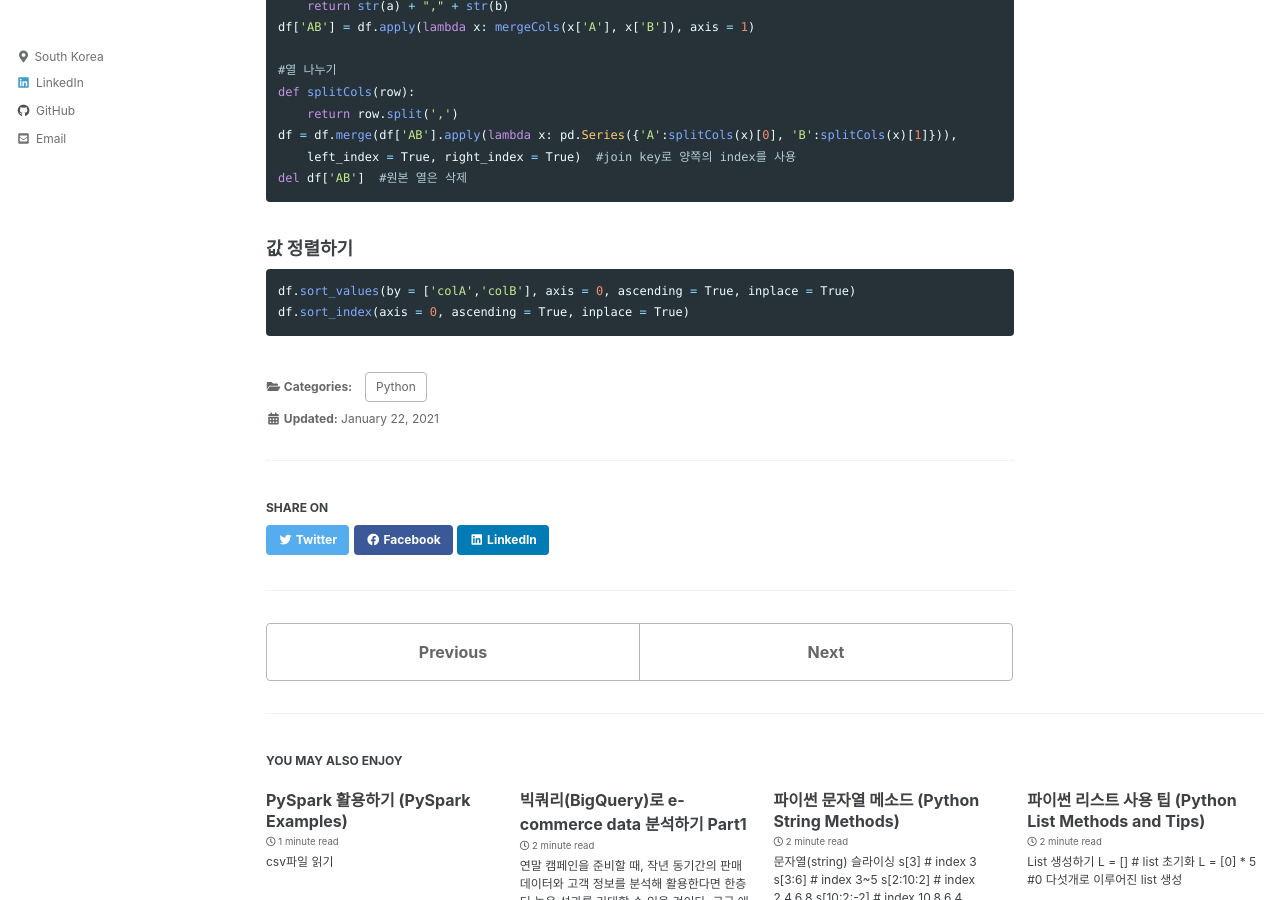
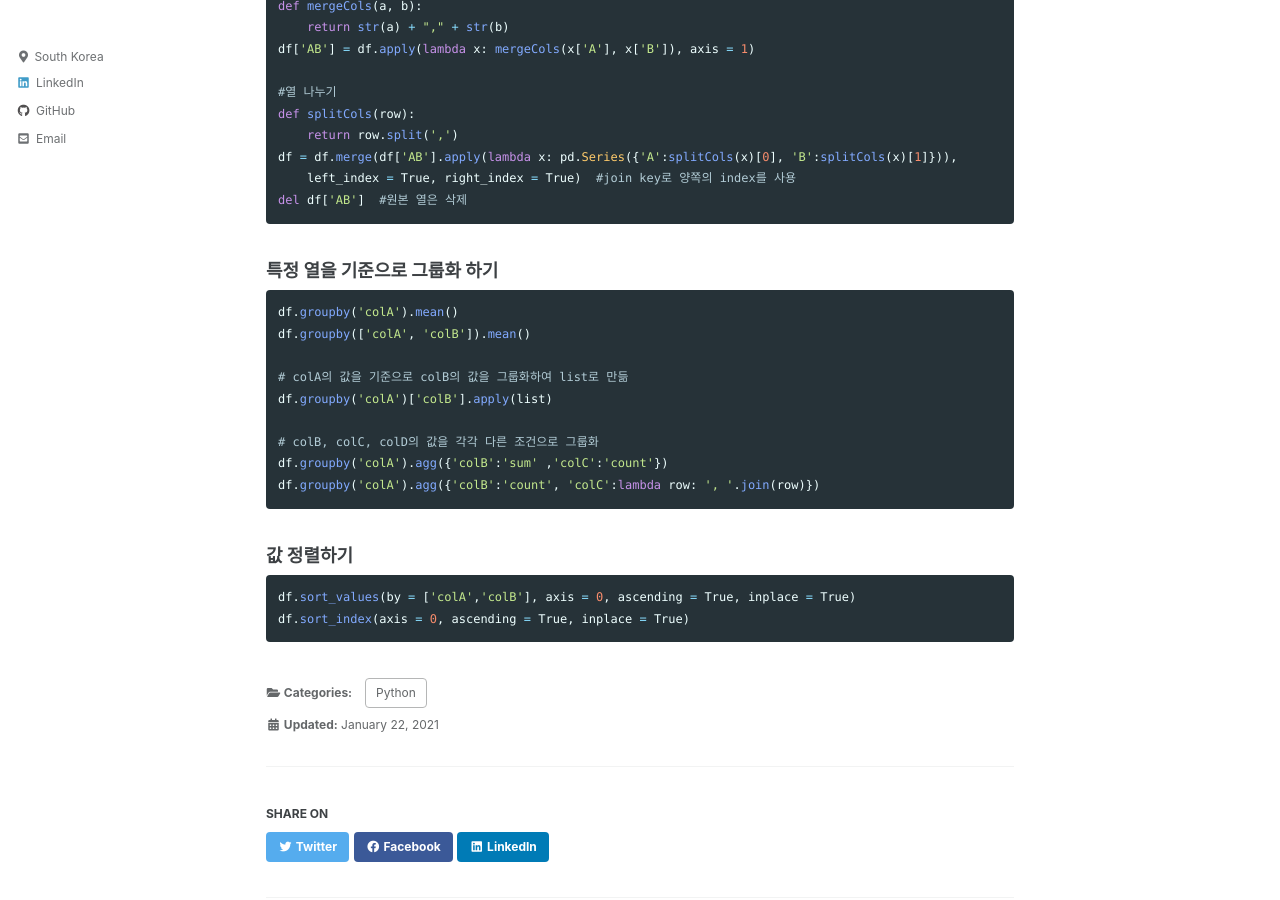
Before and after one commit to amoryoungakim/amoryoungakim.github.io, a Jekyll site: the page built from _posts/2021-01-22-how-to-use-Pandas.md, in a window 1280 px wide and 900 px high, scrolled down 2479 px. Built offline with Jekyll 4.4.1, drawn with Linux system fonts in a browser that asks for light colours; cached includes are drawn as plain includes; comment, search, counter and statistics services are not loaded; some of the changed text lies outside the part shown.

Commit message:
Update 2021-01-22-how-to-use-Pandas.md

````diff
--- a/_posts/2021-01-22-how-to-use-Pandas.md
+++ b/_posts/2021-01-22-how-to-use-Pandas.md
@@ -32,6 +32,7 @@ df.columns
 ```python
 df.astype('float') #df 전체 변경
 df.astype({'columnA':'object'}) #특정 열만 변경
+pd.to_numeric(df['colA'])
 ```
 
 ### 슬라이싱
@@ -131,6 +132,19 @@ df = df.merge(df['AB'].apply(lambda x: pd.Series({'A':splitCols(x)[0], 'B':split
 del df['AB']  #원본 열은 삭제
 ```
 
+### 특정 열을 기준으로 그룹화 하기
+```python
+df.groupby('colA').mean()
+df.groupby(['colA', 'colB']).mean()
+
+# colA의 값을 기준으로 colB의 값을 그룹화하여 list로 만듦
+df.groupby('colA')['colB'].apply(list)
+
+# colB, colC, colD의 값을 각각 다른 조건으로 그룹화
+df.groupby('colA').agg({'colB':'sum' ,'colC':'count'})
+df.groupby('colA').agg({'colB':'count', 'colC':lambda row: ', '.join(row)})
+```
+
 ### 값 정렬하기
 
 ```python
````
